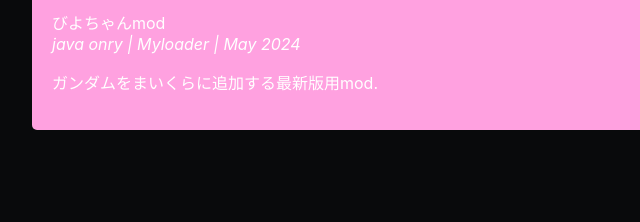
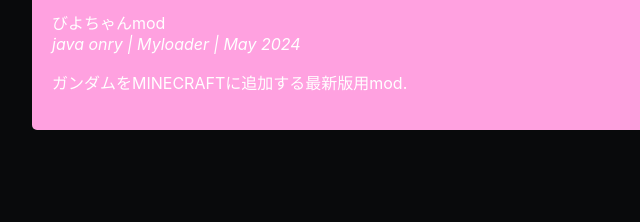
Before and after one commit to kotyopuwwwwww/my-pfp-ja, a plain HTML site: page index.html in a window 1280 px wide. Shown: the part 1561-1783 px from the top of the page, 288-928 px from the left. Drawn offline with Linux system fonts and the light colour scheme.

Commit message:
Update index.html

```diff
--- a/index.html
+++ b/index.html
@@ -71,7 +71,7 @@
                     <span class="project-languages"> java onry | Myloader | </span>
                     <span class="project-dates"> May 2024 </span>
                     <p class="project-description">
-                        ガンダムをまいくらに追加する最新版用mod.
+                        ガンダムをMINECRAFTに追加する最新版用mod.
                     </p>
                 </div>
             </div>
```
